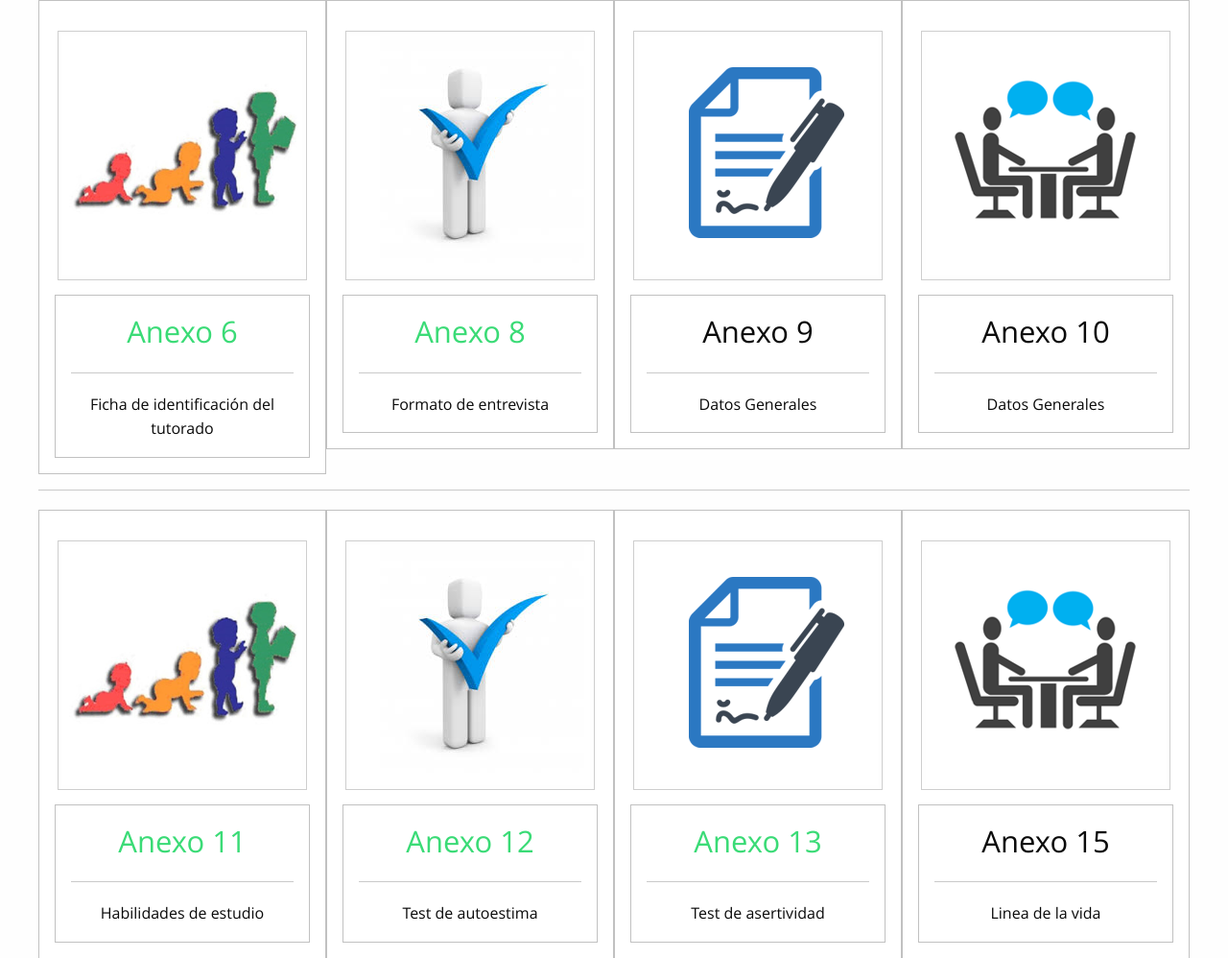
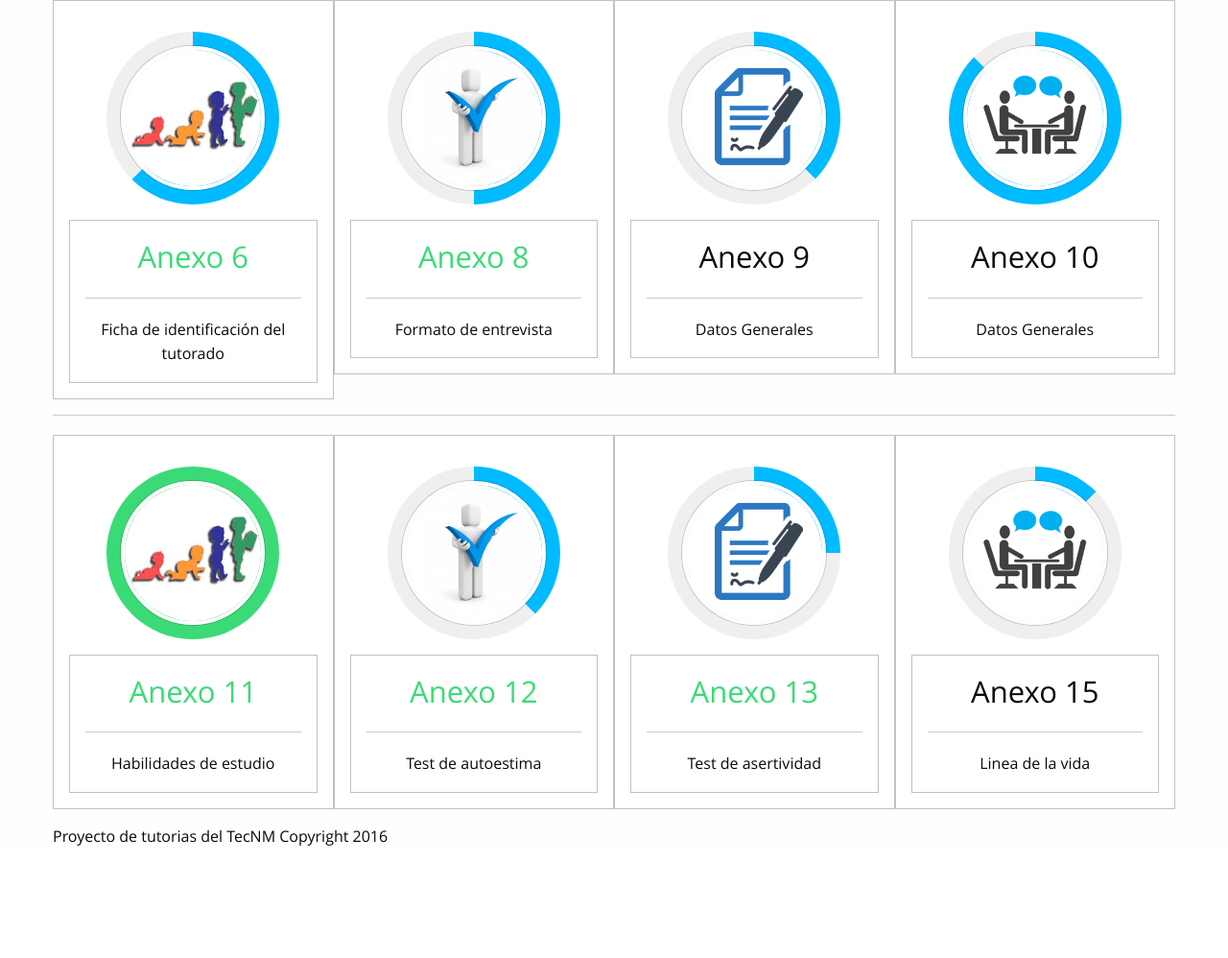
Before and after one commit to bitia/tutorias, a Django app: page /anexos/ in a window 1280 px wide. Shown: the part 262-1260 px from the top of the page at 96% size. After the commit the page ends 1143 px from the top, so only its background shows below. Run offline with Django 3.2, Linux system fonts and the light colour scheme; some web fonts are replaced.

Commit message:
Barra de progreso en lista de anexos

```diff
--- a/tutoriastec/statics/css/src/main.css
+++ b/tutoriastec/statics/css/src/main.css
@@ -36,3 +36,89 @@ ul{
 a{
   color: #3adb76;
 }
+
+.avatar-container {
+  position: relative;
+  display: block;
+  border-radius: 50%;
+  overflow: hidden;
+  height: 180px;
+  width: 180px;
+  padding: 0;
+  margin: 1rem auto;
+  border: none;
+  background: #efefef;
+  cursor: pointer;
+}
+.avatar-container .avatar {
+  display: block;
+  margin: 15px;
+  border-radius: 50%;
+  width: 150px;
+  height: 150px;
+  overflow: hidden;
+  z-index: 100;
+}
+.avatar-container .avatar img {
+  width: 100%;
+  height: auto;
+}
+.avatar-container .info {
+  display: none;
+  font-weight: bold;
+  font-size: 2rem;
+  width: 100%;
+  height: 100%;
+  position: absolute;
+  top: 0;
+  bottom: 0;
+  left: 0;
+  right: 0;
+  background: rgba(0, 187, 255, 0.2);
+  color: white;
+  z-index: 1000;
+}
+.avatar-container .info.js-active {
+  display: table;
+}
+.avatar-container .info .info-inner {
+  display: table-cell;
+  text-align: center;
+  vertical-align: middle;
+}
+
+/**
+* Function to generate procentual progress classes
+* .p-1 1% -> p-100 100%
+**/
+.p-1 {
+  background-image: linear-gradient(90deg, #efefef 50%, transparent 50%, transparent), linear-gradient(135deg, #0BF 50%, #efefef 50%, #efefef);
+}
+
+.p-2 {
+  background-image: linear-gradient(90deg, #efefef 50%, transparent 50%, transparent), linear-gradient(180deg, #0BF 50%, #efefef 50%, #efefef);
+}
+
+.p-3 {
+  background-image: linear-gradient(90deg, #efefef 50%, transparent 50%, transparent), linear-gradient(225deg, #0BF 50%, #efefef 50%, #efefef);
+}
+
+.p-4 {
+  background-image: linear-gradient(-90deg, #0BF 50%, transparent 50%, transparent), linear-gradient(270deg, #0BF 50%, #efefef 50%, #efefef);
+}
+
+.p-5 {
+  background-image: linear-gradient(-45deg, #0BF 50%, transparent 50%, transparent), linear-gradient(270deg, #0BF 50%, #efefef 50%, #efefef);
+}
+
+.p-6 {
+  background-image: linear-gradient(0deg, #0BF 50%, transparent 50%, transparent), linear-gradient(270deg, #0BF 50%, #efefef 50%, #efefef);
+}
+
+.p-7 {
+  background-image: linear-gradient(45deg, #0BF 50%, transparent 50%, transparent), linear-gradient(270deg, #0BF 50%, #efefef 50%, #efefef);
+}
+
+.p-8 {
+  background-image: linear-gradient(90deg, #3adb76 50%, transparent 50%, transparent), linear-gradient(270deg, #3adb76 50%, #efefef 50%, #efefef);
+}
--- a/tutoriastec/templates/anexos/anexos.html
+++ b/tutoriastec/templates/anexos/anexos.html
@@ -8,12 +8,15 @@
 		</div>
 	</header>
 	<section class="row">
-	<div class="small-up-2 medium-up-3 large-up-4 small-centered">
+	<div class="small-up-2 medium-up-3 large-up-4 small-centered columns">
 
 	<div class="column text-center padding-top callout">
+			<div class="avatar-container p-5">
 				<a href="/anexo13/hola">
-    	<img src="{% static "img/1.png" %}" class="thumbnail" alt="">
+					<img class="avatar thumbnail" src="{% static "img/1.png" %}"  alt="">
 				</a>
+			</div>
+
 			<div class="callout">
 				<a href="/anexo13/hola">
 					<h3>Anexo 6</h3>
@@ -24,9 +27,11 @@
   </div>
 
 	<div class="column text-center padding-top callout">
+		<div class="avatar-container p-4">
 			<a href="/anexo13/hola">
-    <img src="{% static "img/2.png" %}" class="thumbnail" alt="">
+				<img class="avatar thumbnail" src="{% static "img/2.png" %}"  alt="">
 			</a>
+		</div>
 		<div class="callout">
 			<a href="/anexo13/hola">
 				<h3>Anexo 8</h3>
@@ -39,7 +44,11 @@
 		<hr class="show-for-small-only">
 
 	<div class="column text-center padding-top callout">
-	  <img src="{% static "img/3.png" %}" class="thumbnail" alt="">
+		<div class="avatar-container p-3">
+			<a href="/anexo13/hola">
+				<img class="avatar thumbnail" src="{% static "img/3.png" %}"  alt="">
+			</a>
+		</div>
 		<div class="callout">
 			<h3>Anexo 9</h3>
 			<hr>
@@ -50,7 +59,11 @@
 			<hr class="show-for-medium-only">
 
 	<div class="column text-center padding-top callout">
-    <img src="{% static "img/interview.png" %}" class="thumbnail" alt="">
+		<div class="avatar-container p-7">
+			<a href="/anexo13/hola">
+				<img class="avatar thumbnail" src="{% static "img/interview.png" %}"  alt="">
+			</a>
+		</div>
 		<div class="callout">
 			<h3>Anexo 10</h3>
 			<hr>
@@ -62,9 +75,11 @@
 	<hr class="show-for-small-only">
 
 	<div class="column text-center  padding-top callout">
+		<div class="avatar-container p-8">
 			<a href="/anexo13/hola">
-		<img src="{% static "img/1.png" %}" class="thumbnail" alt="">
+				<img class="avatar thumbnail" src="{% static "img/1.png" %}"  alt="">
 			</a>
+		</div>
 		<div class="callout">
 		<a href="/anexo13/hola">
 			<h3>Anexo 11</h3>
@@ -75,9 +90,11 @@
   </div>
 
   <div class="column text-center padding-top callout">
+		<div class="avatar-container p-3">
 			<a href="/anexo13/hola">
-    <img src="{% static "img/2.png" %}" class="thumbnail" alt="">
+				<img class="avatar thumbnail" src="{% static "img/2.png" %}"  alt="">
 			</a>
+		</div>
 		<div class="callout">
 			<a href="/anexo13/hola">
 				<h3>Anexo 12</h3>
@@ -91,9 +108,11 @@
 		<hr class="show-for-medium-only">
 
   <div class="column text-center padding-top callout">
+		<div class="avatar-container p-2">
 			<a href="/anexo13/hola">
-    <img src="{% static "img/3.png" %}" class="thumbnail" alt="">
+				<img class="avatar thumbnail" src="{% static "img/3.png" %}"  alt="">
 			</a>
+		</div>
 		<div class="callout">
 		<a href="/anexo13/hola">
 			<h3>Anexo 13</h3>
@@ -104,7 +123,11 @@
 	</div>
 
   <div class="column text-center padding-top callout">
-    <img src="{% static "img/interview.png" %}" class="thumbnail" alt="">
+		<div class="avatar-container p-1">
+			<a href="/anexo13/hola">
+				<img class="avatar thumbnail" src="{% static "img/interview.png" %}"  alt="">
+			</a>
+		</div>
 		<div class="callout">
 			<h3>Anexo 15</h3>
 			<hr>
--- a/tutoriastec/templates/base/basefn.html
+++ b/tutoriastec/templates/base/basefn.html
@@ -67,9 +67,11 @@
     {% block masjs %}
 
     {% endblock masjs %}
+
     <script>
       $(document).foundation();
     </script>
+
     {% block scriptjs %}
 
     {% endblock scriptjs %}
```
Also changed, not shown: tutoriastec/statics/js/main.js (added, +13 -0 lines), tutoriastec/templates/home/home.html (+39 -0 lines). Lines whose indentation alone changed are shown as unchanged.
